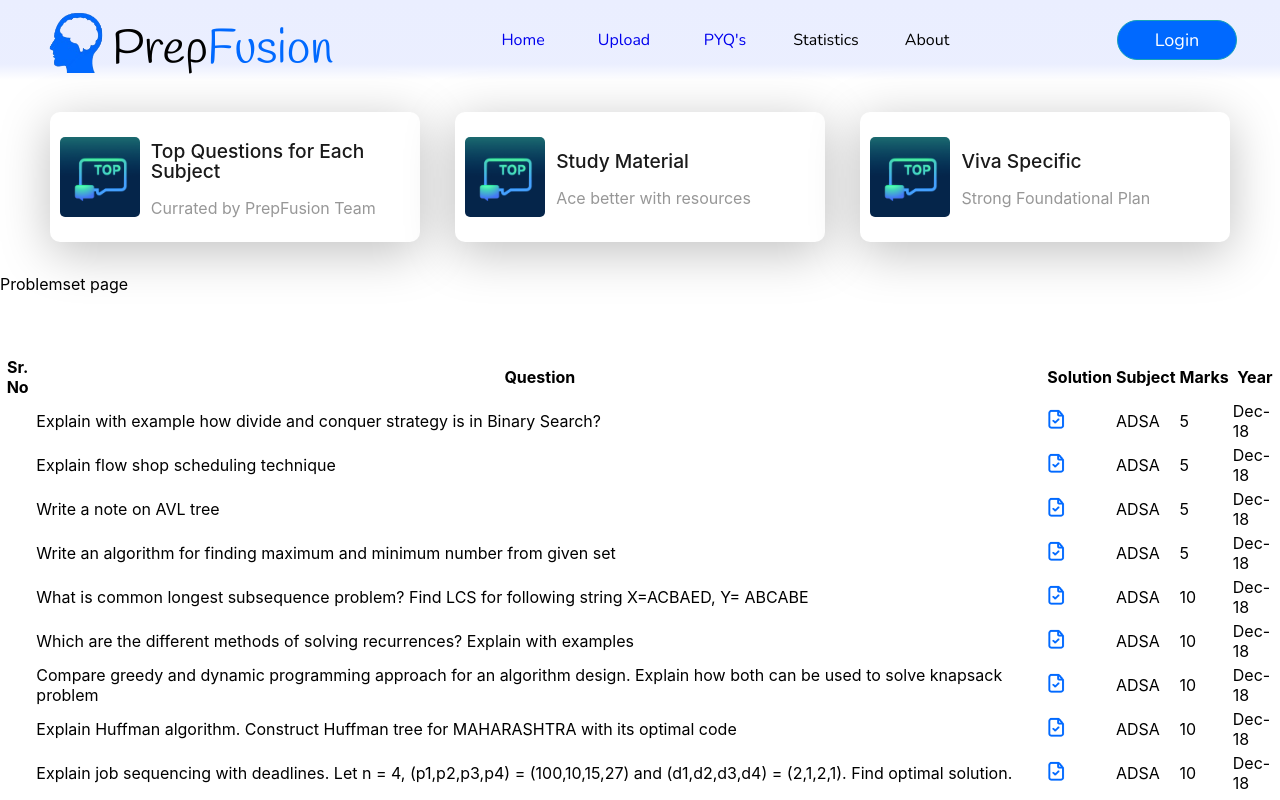
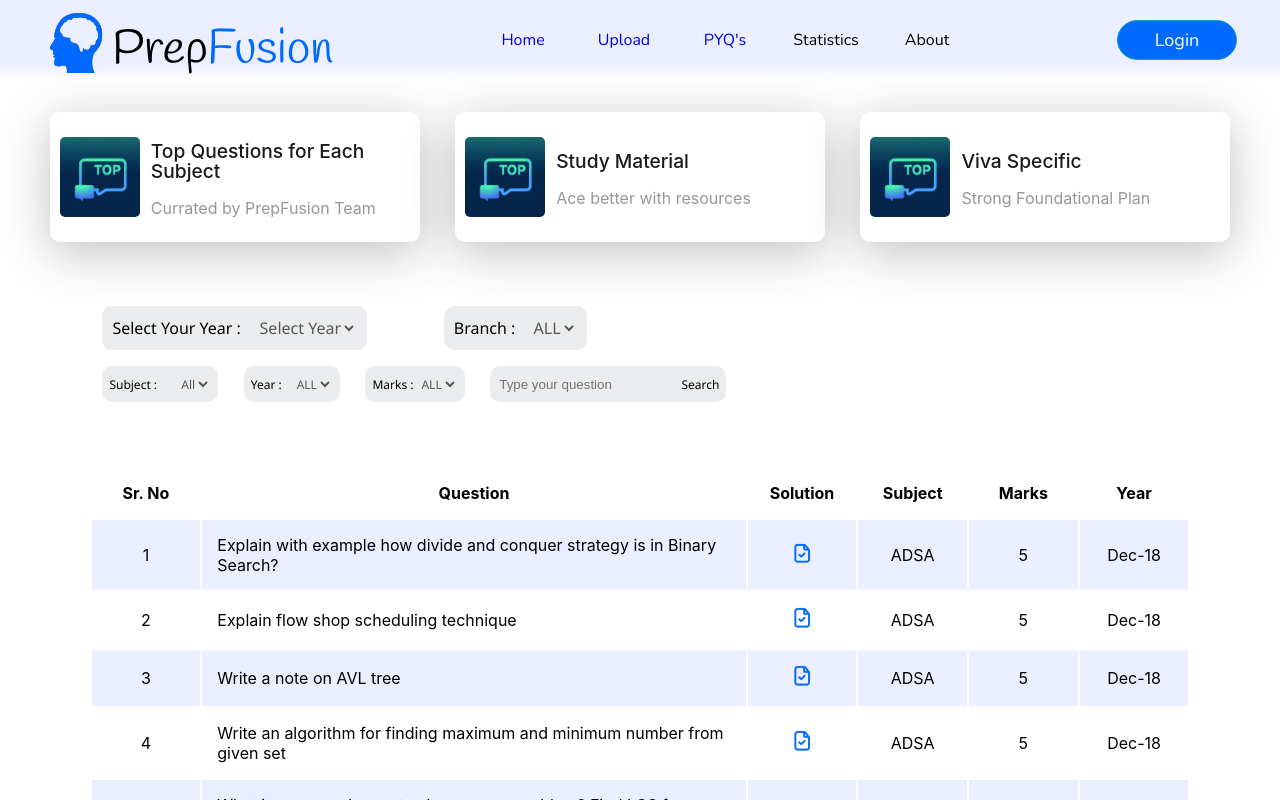
Before and after one commit to DarshilMarathe/PrepFusion, a React (Create React App) app in the folder prepfusion/: page /problemset in a window 1280 px wide. Shown: the top 800 px of the page. Built offline with nearby package versions, Linux system fonts and the light colour scheme.

Commit message:
Problem set page styled

```diff
--- a/prepfusion/src/pages/problemset/Problemset.css
+++ b/prepfusion/src/pages/problemset/Problemset.css
@@ -3,6 +3,8 @@
     display: flex;
     padding: 2rem;
     justify-content: space-around;
+    /* margin: 2vh auto; */
+    margin-bottom: 4vh;
 
 }
 
@@ -40,3 +42,115 @@ font-style: normal;
     font-weight: 400;
     line-height: 16px; /* 160% */
     }
+
+
+
+
+.selection1{
+    display: flex;
+    margin-bottom: 2vh;
+    padding-left: 5vw;
+}
+
+.select select{
+    border: none;
+    text-align: end;
+    color: rgba(38, 38, 38, 0.75);
+    font-family: Segoe UI;
+    font-size: 16px;
+    font-style: normal;
+    font-weight: 400;
+    line-height: 20px; /* 125% */
+    background: #eaeced;
+
+
+}
+
+.selection1 .select span{
+    font-family: Segoe UI;
+    font-size: 16px;
+    font-style: normal;
+    font-weight: 400;
+    line-height: 20px; /* 125% */
+
+}
+
+.selection1 .s1,.s2{
+    margin: auto 3vw;
+    padding: 10px;
+    background: #eaeced;
+    border-radius: 10px;
+}
+
+
+
+
+.selection2{
+    display: flex;
+    margin-bottom: 2vh;
+    padding-left: 5vw;
+}
+
+.select2 select{
+    border: none;
+    text-align: end;
+    color: rgba(38, 38, 38, 0.75);
+    font-family: Segoe UI;
+    font-size: 12px;
+    font-style: normal;
+    font-weight: 400;
+    line-height: 20px; /* 125% */
+    background: #eaeced;
+
+
+}
+
+.selection2 .select2 span{
+    font-family: Segoe UI;
+    font-size: 12px;
+    font-style: normal;
+    font-weight: 400;
+    line-height: 20px; /* 125% */
+
+}
+
+.selection2 .s21{
+    margin-left: 3vw;
+}
+.selection2 .s21,.s22,.s23,.s24{
+    /* margin: auto 3vw; */
+    margin-right: 2vw;
+    padding: 7px;
+    background: #eaeced;
+    border-radius: 10px;
+}
+.s24 input{
+    background: #eaeced;
+    border: none;
+
+}
+
+.tablePS{
+    margin: 8vh 7vw;
+}
+
+.tablePS table tr {
+    margin-top: vh;
+}
+
+.table_center{
+text-align: center;
+}
+
+.prob_row{
+    /* margin: 10vh; */
+}
+
+.tablePS table th, td {
+    padding: 15px;
+  }
+
+.tablePS table tr:nth-child(even) {
+    /* background-color: #D6EEEE; */
+    background-color: #EAEEFF;
+  }
--- a/prepfusion/src/pages/problemset/Problemset.js
+++ b/prepfusion/src/pages/problemset/Problemset.js
@@ -9,7 +9,7 @@ export default function problemset() {
     <>
       <div className="headerPS">
         <div className="header0 header1">
-            <img src={top} alt="top_img" />
+          <img src={top} alt="top_img" />
           <div className="txt">
             <p className="txt1">Top Questions for Each Subject</p>
             <p className="txt2">Currated by PrepFusion Team</p>
@@ -17,7 +17,7 @@ export default function problemset() {
         </div>
 
         <div className="header0 header1">
-            <img src={top} alt="top_img" />
+          <img src={top} alt="top_img" />
           <div className="txt">
             <p className="txt1">Study Material</p>
             <p className="txt2">Ace better with resources</p>
@@ -25,40 +25,112 @@ export default function problemset() {
         </div>
 
         <div className="header0 header1">
-            <img src={top} alt="top_img" />
+          <img src={top} alt="top_img" />
           <div className="txt">
             <p className="txt1">Viva Specific</p>
             <p className="txt2">Strong Foundational Plan</p>
           </div>
         </div>
       </div>
-      Problemset page
-      <br />
-      <br />
-      <br />
-      <br />
+
+
+      <div className="selctionPS">
+
+        <div className="selection1">
+
+          <div className="select s1">
+            <span> Select Your Year : </span>
+            <select name="studentYear" id="studentYear">
+              <option value="All" selected>Select Year</option>
+              <option value="F.E">First Year</option>
+              <option value="S.E">Second Year</option>
+              <option value="T.E">Third Year</option>
+              <option value="B.E">Fouth Year</option>
+            </select>
+          </div>
+
+          <div className="select s2">
+           <span> Branch : </span>
+            <select name="Branch" id="Branch">
+              <option value="All" slected>ALL</option>
+              <option value="CS">CS</option>
+              <option value="IT">IT</option>
+              <option value="AIDS">AIDS</option>
+              <option value="EXTC">EXTC</option>
+            </select>
+          </div>
+        </div>
+
+        <div className="selection2">
+
+          <div className="select2 s21">
+            <span> Subject : </span>
+            <select name="subject" id="subject">
+              <option value="All" selected>All</option>
+              <option value="All">ADSA</option>
+              <option value="F.E">CNS</option>
+              <option value="S.E">IP</option>
+              <option value="T.E">SE</option>
+              <option value="B.E">EEB</option>
+            </select>
+          </div>
+
+          <div className="select2 s22">
+           <span> Year : </span>
+            <select name="Branch" id="Branch">
+              <option value="All" slected>ALL</option>
+              <option value="CS">2020</option>
+              <option value="CS">2019</option>
+              <option value="IT">2018</option>
+              <option value="AIDS">2017</option>
+            </select>
+          </div>
+
+          <div className="select2 s23">
+           <span> Marks : </span>
+            <select name="Branch" id="Branch">
+              <option value="All" slected>ALL</option>
+              <option value="CS">10</option>
+              <option value="CS">5</option>
+              <option value="IT">2</option>
+            </select>
+          </div>
+
+          <div className="select2 s24">
+            <input type="text" placeholder="Type your question" />
+           <span className="colorblue"> Search </span>
+          </div>
+
+        </div>
+
+      </div>
+
+      {/* Table  */}
+      <div className="tablePS">
       <table>
-        <tr>
-          <th>Sr. No</th>
-          <th>Question</th>
-          <th>Solution</th>
-          <th>Subject</th>
-          <th>Marks</th>
-          <th>Year</th>
+        <tr className="prob_row">
+          <th style={{width:"10%"}}>Sr. No</th>
+          <th style={{width:"50%"}} >Question</th>
+          <th style={{width:"10%"}}>Solution</th>
+          <th style={{width:"10%"}}>Subject</th>
+          <th style={{width:"10%"}}>Marks</th>
+          <th style={{width:"10%"}}>Year</th>
         </tr>
         {data.map((item, i) => (
-          <tr>
-            <td></td>
+          <tr >
+            <td className="table_center">{i + 1}</td>
             <td>{item.Questions}</td>
-            <td>
+            <td className="table_center">
               <img src={solImage} width="18px" alt="" />
             </td>
-            <td>{item.Subject}</td>
-            <td>{item.Marks}</td>
-            <td>{item.Year}</td>
+            <td className="table_center">{item.Subject}</td>
+            <td className="table_center">{item.Marks}</td>
+            <td className="table_center">{item.Year}</td>
           </tr>
         ))}
       </table>
+      </div>
+
     </>
   );
 }
```
Lines whose indentation alone changed are shown as unchanged.
